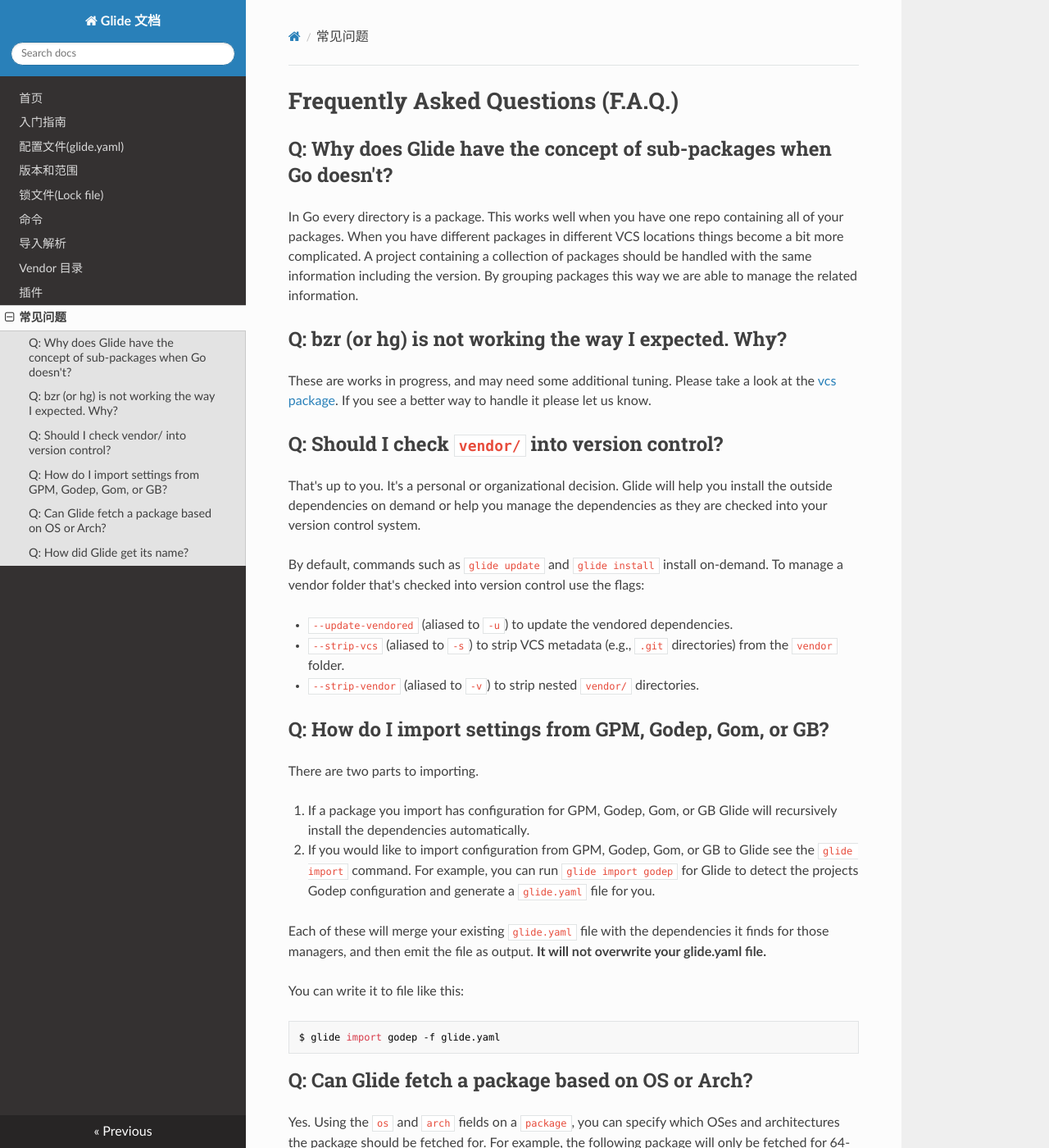
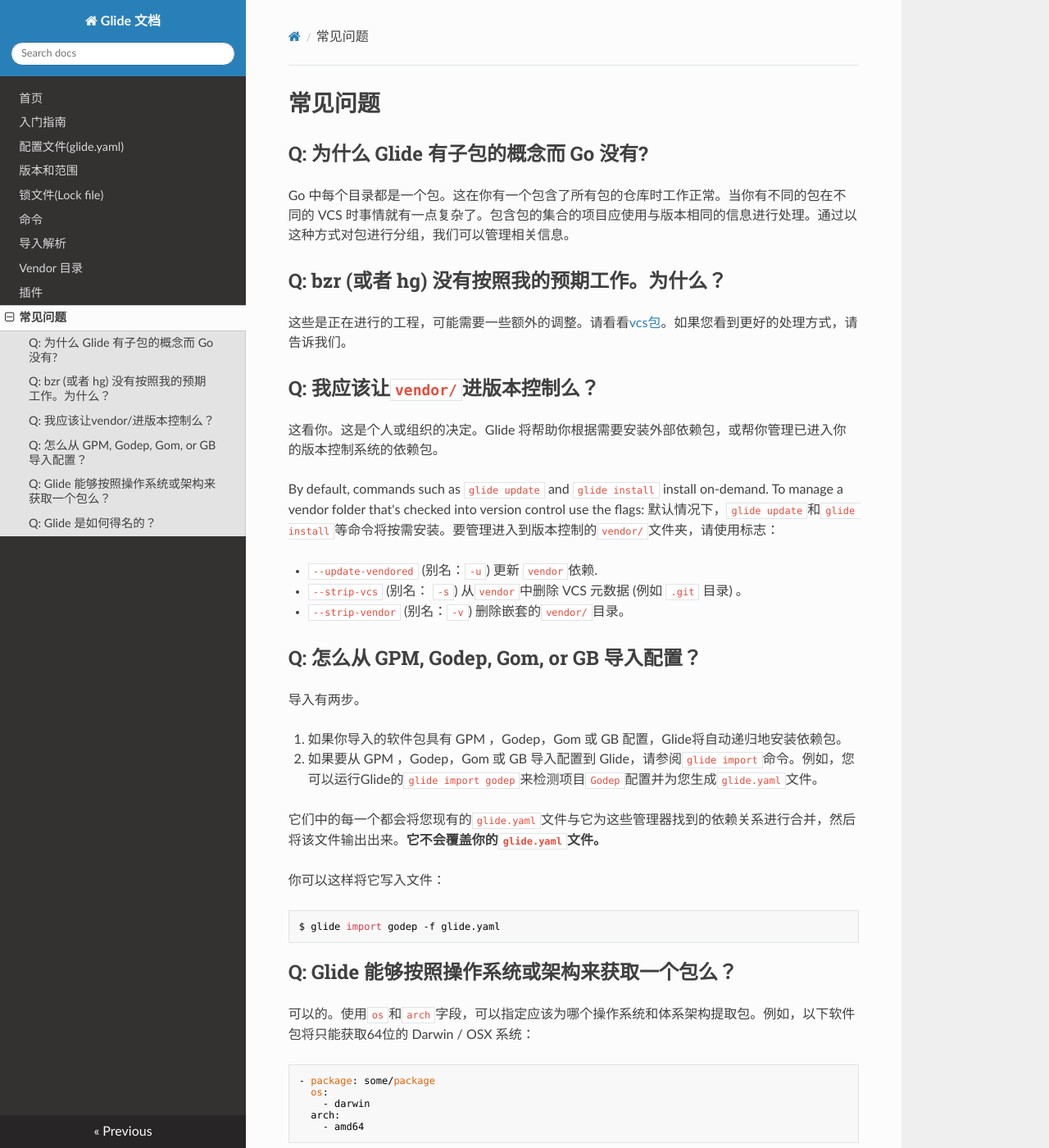
Before and after one commit to javasgl/GlideDocs, an MkDocs documentation site: the page built from docs/faq.md, in a window 1280 px wide and 1400 px high. Shown: the whole window at 82% size. Built offline with MkDocs 1.6.1, drawn with Linux system fonts in a browser that asks for light colours; nearby versions of some CDN libraries; old or Windows-style settings are respelled for this version of MkDocs; some of the changed text lies outside the part shown.

Commit message:
feat: faq

```diff
--- a/docs/faq.md
+++ b/docs/faq.md
@@ -1,45 +1,41 @@
-# Frequently Asked Questions (F.A.Q.)
+# 常见问题
 
-## Q: Why does Glide have the concept of sub-packages when Go doesn't?
+## Q: 为什么 Glide 有子包的概念而 Go 没有?
 
-In Go every directory is a package. This works well when you have one repo containing all of your packages. When you have different packages in different VCS locations things become a bit more complicated. A project containing a collection of packages should be handled with the same information including the version. By grouping packages this way we are able to manage the related information.
+Go 中每个目录都是一个包。这在你有一个包含了所有包的仓库时工作正常。当你有不同的包在不同的 VCS 时事情就有一点复杂了。包含包的集合的项目应使用与版本相同的信息进行处理。通过以这种方式对包进行分组，我们可以管理相关信息。
 
-## Q: bzr (or hg) is not working the way I expected. Why?
+## Q: bzr (或者 hg) 没有按照我的预期工作。为什么？
 
-These are works in progress, and may need some additional tuning. Please take a look at the [vcs package](https://github.com/masterminds/vcs). If you see a better way to handle it please let us know.
+这些是正在进行的工程，可能需要一些额外的调整。请看看[vcs包](https://github.com/masterminds/vcs)。如果您看到更好的处理方式，请告诉我们。
 
-## Q: Should I check `vendor/` into version control?
+## Q: 我应该让`vendor/`进版本控制么？
 
-That's up to you. It's a personal or organizational decision. Glide will help you install the outside dependencies on demand or help you manage the dependencies as they are checked into your version control system.
+这看你。这是个人或组织的决定。Glide 将帮助你根据需要安装外部依赖包，或帮你管理已进入你的版本控制系统的依赖包。
 
 By default, commands such as `glide update` and `glide install` install on-demand. To manage a vendor folder that's checked into version control use the flags:
+默认情况下，`glide update`和`glide install`等命令将按需安装。要管理进入到版本控制的`vendor/`文件夹，请使用标志：
 
-* `--update-vendored` (aliased to `-u`) to update the vendored dependencies.
-* `--strip-vcs` (aliased to `-s`) to strip VCS metadata (e.g., `.git` directories) from the `vendor` folder.
-* `--strip-vendor` (aliased to `-v`) to strip nested `vendor/` directories.
+* `--update-vendored` (别名：`-u`) 更新 `vendor`依赖.
+* `--strip-vcs` (别名： `-s`) 从`vendor`中删除 VCS 元数据 (例如 `.git` 目录) 。
+* `--strip-vendor` (别名：`-v`) 删除嵌套的`vendor/`目录。
 
-## Q: How do I import settings from GPM, Godep, Gom, or GB?
+## Q: 怎么从 GPM, Godep, Gom, or GB 导入配置？
 
-There are two parts to importing.
+导入有两步。
 
-1. If a package you import has configuration for GPM, Godep, Gom, or GB Glide will recursively install the dependencies automatically.
-2. If you would like to import configuration from GPM, Godep, Gom, or GB to Glide see the `glide import` command. For example, you can run `glide import godep` for Glide to detect the projects Godep configuration and generate a `glide.yaml` file for you.
+1. 如果你导入的软件包具有 GPM ，Godep，Gom 或 GB 配置，Glide将自动递归地安装依赖包。
+2. 如果要从 GPM ，Godep，Gom 或 GB 导入配置到 Glide，请参阅`glide import`命令。例如，您可以运行Glide的`glide import godep`来检测项目`Godep`配置并为您生成`glide.yaml`文件。
 
-Each of these will merge your existing `glide.yaml` file with the
-dependencies it finds for those managers, and then emit the file as
-output. **It will not overwrite your glide.yaml file.**
+它们中的每一个都会将您现有的`glide.yaml`文件与它为这些管理器找到的依赖关系进行合并，然后将该文件输出出来。**它不会覆盖你的`glide.yaml`文件。**
 
-You can write it to file like this:
+你可以这样将它写入文件：
 
     $ glide import godep -f glide.yaml
 
 
-## Q: Can Glide fetch a package based on OS or Arch?
+## Q: Glide 能够按照操作系统或架构来获取一个包么？
 
-Yes. Using the `os` and `arch` fields on a `package`, you can specify
-which OSes and architectures the package should be fetched for. For
-example, the following package will only be fetched for 64-bit
-Darwin/OSX systems:
+可以的。使用`os`和`arch`字段，可以指定应该为哪个操作系统和体系架构提取包。例如，以下软件包将只能获取64位的 Darwin / OSX 系统：
 
     - package: some/package
       os:
@@ -47,10 +43,8 @@ Darwin/OSX systems:
       arch:
         - amd64
 
-The package will not be fetched for other architectures or OSes.
+其他体系架构或操作系统的将不会被获取。
 
-## Q: How did Glide get its name?
+## Q: Glide 是如何得名的？
 
-Aside from being catchy, "glide" is a contraction of "Go Elide". The
-idea is to compress the tasks that normally take us lots of time into a
-just a few seconds.
+除了好读，"glide" 是"Go Elide"的缩写。这个想法是将通常需要大量时间的任务压缩到短短的几秒钟内。
```
